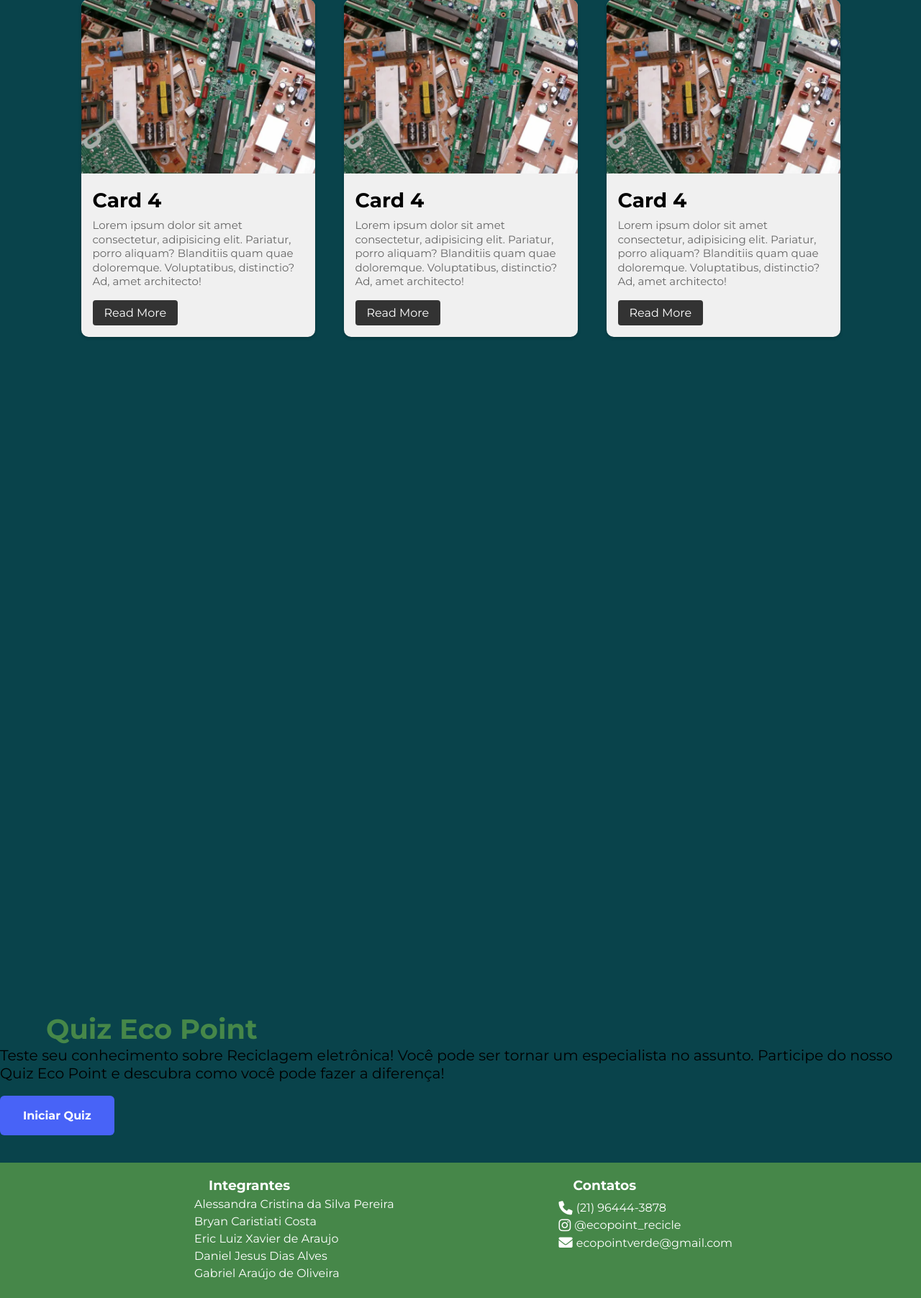
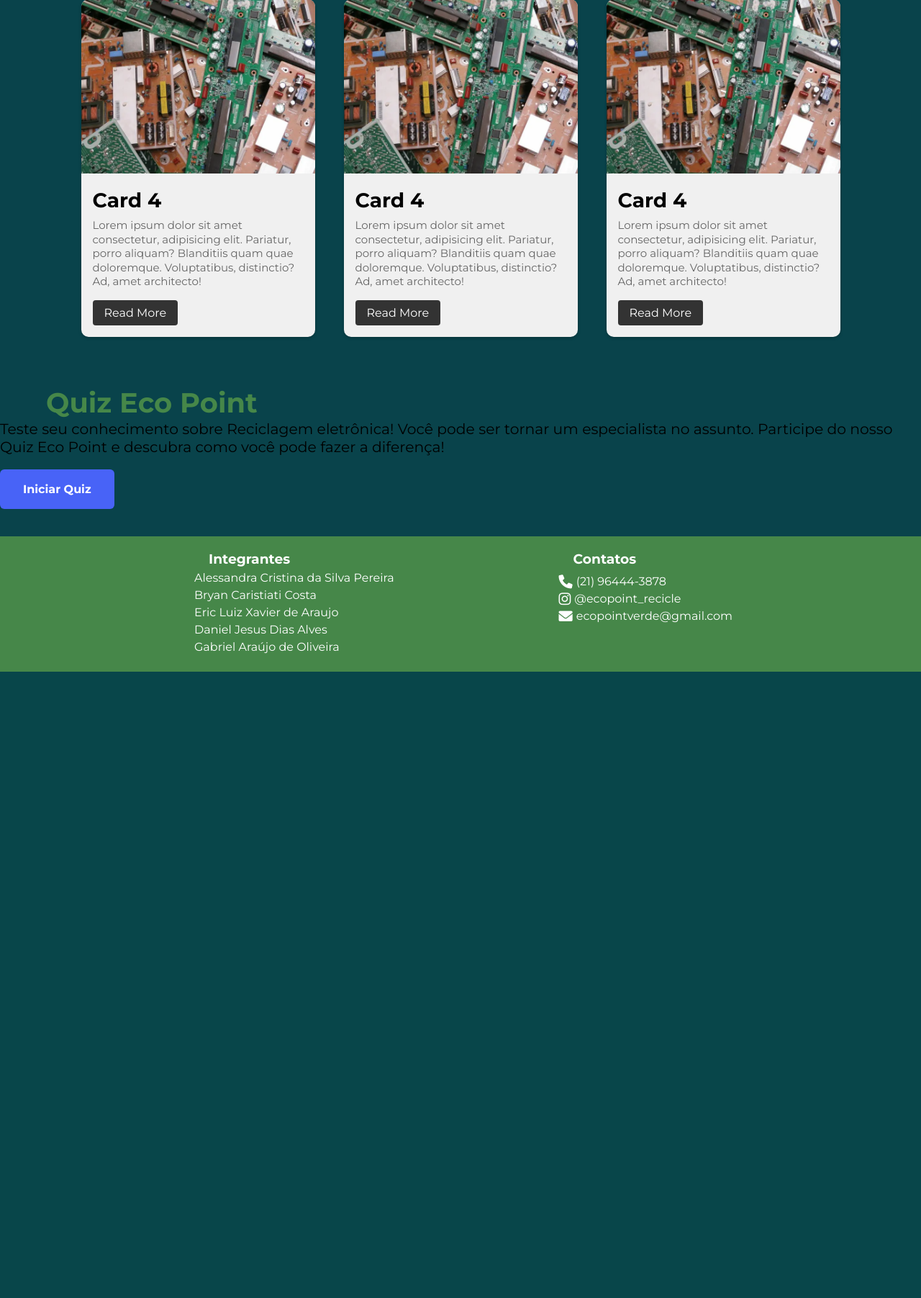
Before and after one commit to alessandrasilvap/PjtEcoPoint2025, a PHP site: page /ecoPoint/ in a window 1280 px wide; the page is wider, and only the part inside the window is pictured. Shown: the part 1602-3405 px from the top of that part at 72% size. After the commit the page ends 2535 px from the top of that part, so only its background shows below. Run offline with PHP 8.4, Linux system fonts and the light colour scheme; data that the repository does not hold is empty.

Commit message:
Algumas alterações

```diff
--- a/DAO/conexao.php
+++ b/DAO/conexao.php
@@ -13,9 +13,7 @@ class Conexao{
             $senha = "";
 
             try {
-
                 self::$instancia = new PDO("mysql:dbname=" . $dbname . ";host=" . $host, $user, $senha);
-
             } catch (Exception $e) {
                 echo 'O Erro é: ' . $e;
             }
--- a/DAO/pontoColetaDAO.php
+++ b/DAO/pontoColetaDAO.php
@@ -38,7 +38,6 @@ class PontoColeta {
             ':cep' => $dados['cep'],
             ':numero' => $dados['numero']
         ]);
-
         return $stmt->fetchColumn() > 0;
     }
 }
--- a/app/views/editar/editar_perfil.php
+++ b/app/views/editar/editar_perfil.php
@@ -91,7 +91,6 @@ if ($_SERVER['REQUEST_METHOD'] === 'POST' && isset($_POST['excluirConta'])) {
 }
 
 ?>
-
 
 <!DOCTYPE html>
 <html lang="pt-br">
@@ -209,8 +208,6 @@ if ($_SERVER['REQUEST_METHOD'] === 'POST' && isset($_POST['excluirConta'])) {
             <button type="button" id="btnExcluir" class="btn btn-danger"><i class="bi bi-trash-fill"></i> Excluir Conta</button>
         </div>
     </form>
-
-    <script src="/ecoPoint/public/js/editarPerfil.js"></script>
     <script src="https://cdn.jsdelivr.net/npm/sweetalert2@11"></script>
     <script>
         document.getElementById('btnExcluir').addEventListener('click', function() {
@@ -230,7 +227,6 @@ if ($_SERVER['REQUEST_METHOD'] === 'POST' && isset($_POST['excluirConta'])) {
             });
         });
     </script>
-
     <form id="formExcluir" method="POST" action="" style="display:none;">
         <input type="hidden" name="csrf_token" value="<?php echo $_SESSION['csrf_token']; ?>">
         <input type="hidden" name="excluirConta" value="1">
@@ -241,7 +237,9 @@ if ($_SERVER['REQUEST_METHOD'] === 'POST' && isset($_POST['excluirConta'])) {
         if (isset($_POST['success'])):
 
     ?>
+
         <p>Dados atualizados com sucesso!</p>
+
     <?php
 
         endif;
--- a/public/css/cadastrocoleta.css
+++ b/public/css/cadastrocoleta.css
@@ -11,7 +11,6 @@
 #caixa { /*Caixa interna*/
   width: 100%;
 }
-
 
 
 h2, h3 { /*Títulos*/
--- a/public/css/inicial.css
+++ b/public/css/inicial.css
@@ -214,7 +214,6 @@ h2 {
   color: #468749; /*Cor do texto*/
   font-size: 240%; /*Tamanho da fonte*/
   margin-left: 5%; /*Move o título 5% para a esquerda*/
-  margin-top: 68%; /*Move o título 68% para baixo*/
 }
 
 
--- a/public/js/validacaopontocoleta.js
+++ b/public/js/validacaopontocoleta.js
@@ -66,8 +66,6 @@ document.getElementById('buscar').addEventListener('click', function() {
     });
 });
 
-
-
 document.getElementById('buscar').addEventListener('click', function() {
 document.getElementById('rua').textContent = '';
 document.getElementById('bairro').textContent = '';
```
